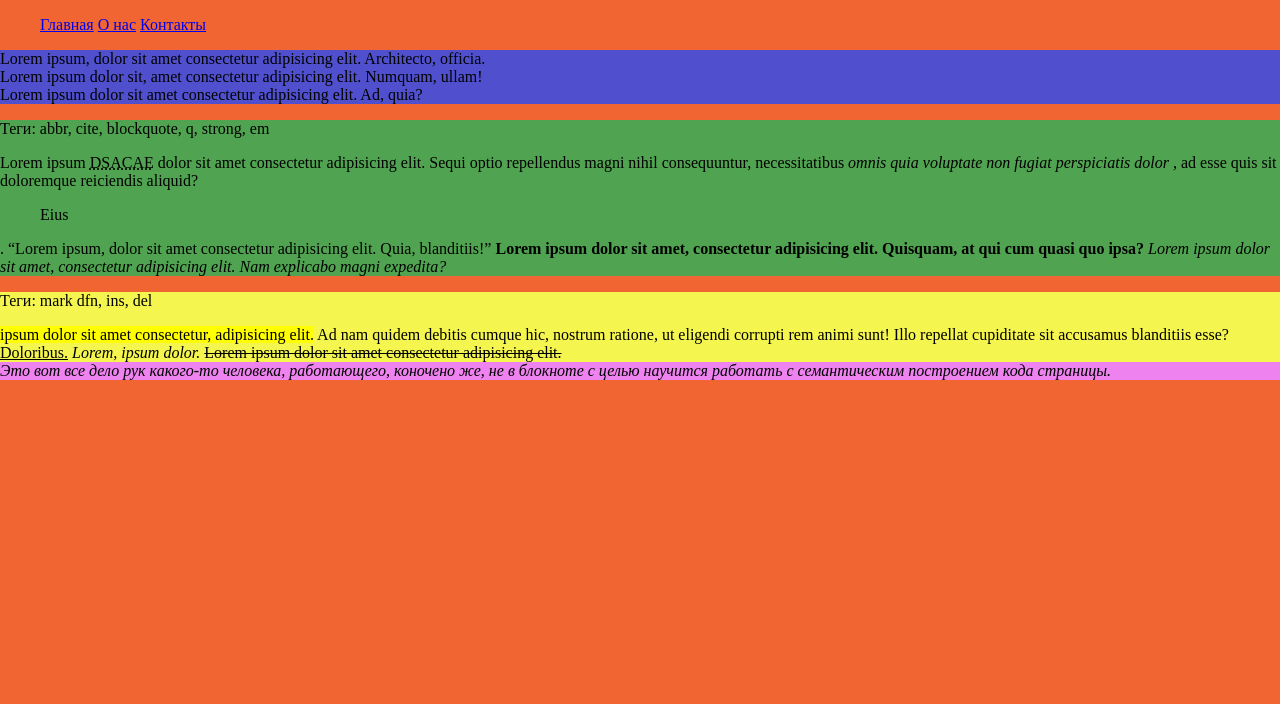
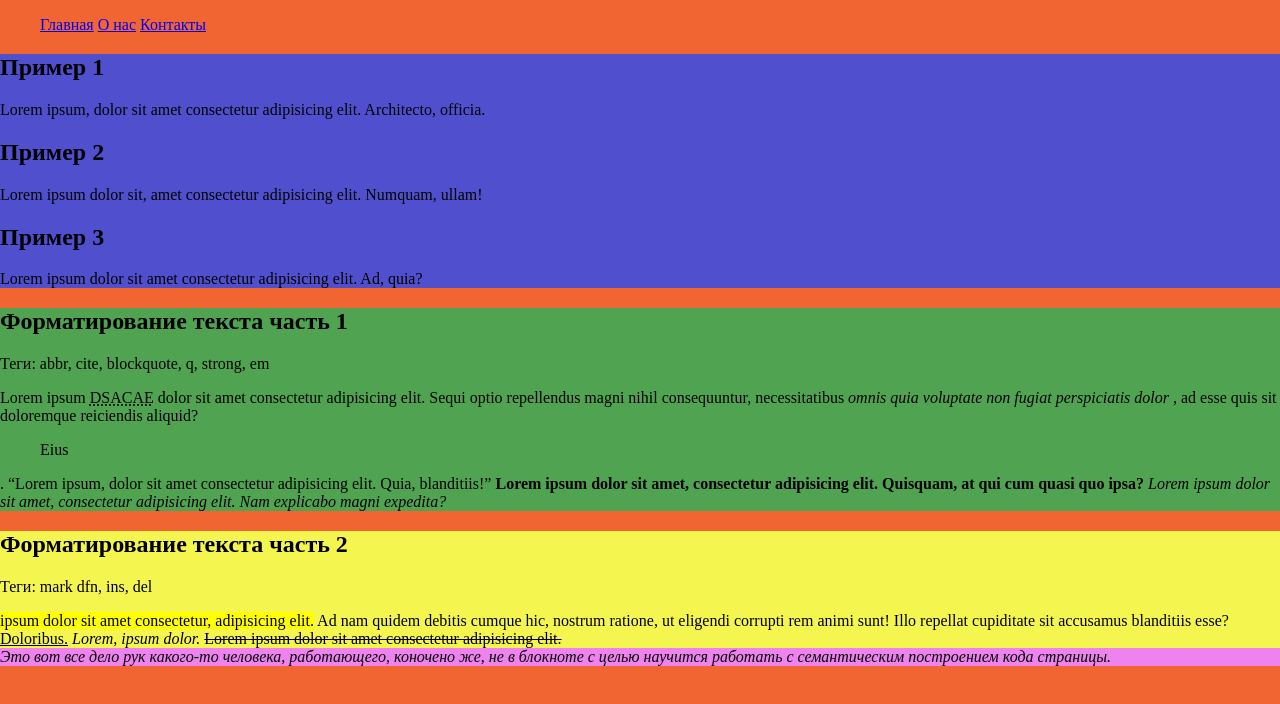
Before and after one commit to AndreyPastoshcuk/Lesson-4, a plain HTML site: page index.html in a window 1280 px wide. Drawn offline with Linux system fonts and the light colour scheme.

Commit message:
some chenge 1.1

```diff
--- a/index.html
+++ b/index.html
@@ -12,7 +12,6 @@
 <body>
     <header>
         <nav>
-            <nav>
             <ul>
                 <li><a href="https://bit.ly/3DWEIKO" target="_blank">Главная</a></li>
                 <li><a href="https://bit.ly/3s42G4p" target="_blank">О нас</a></li>
@@ -23,17 +22,21 @@
 
     <aside class="newsBlock">
         <article>
+            <h2>Пример 1</h2>
             Lorem ipsum, dolor sit amet consectetur adipisicing elit. Architecto, officia.
         </article>
         <article>
+            <h2>Пример 2</h2>
             Lorem ipsum dolor sit, amet consectetur adipisicing elit. Numquam, ullam!
         </article>
         <article>
+            <h2>Пример 3</h2>
             Lorem ipsum dolor sit amet consectetur adipisicing elit. Ad, quia?
         </article>
     </aside>
     <main>
         <section class="lrm1">
+            <h2>Форматирование текста часть 1</h2>
             <p>Теги: abbr, cite, blockquote, q, strong, em</p>
             Lorem ipsum <abbr title="dolor sit amet consectetur adipisicing elit">DSACAE</abbr> dolor sit amet
             consectetur adipisicing elit. Sequi optio repellendus magni nihil consequuntur,
@@ -46,6 +49,7 @@
             <em>Lorem ipsum dolor sit amet, consectetur adipisicing elit. Nam explicabo magni expedita?</em>
         </section>
         <section class="lrm2">
+            <h2>Форматирование текста часть 2</h2>
             <p> Теги: mark dfn, ins, del</p>
             <mark> ipsum dolor sit amet consectetur, adipisicing elit.</mark> Ad nam quidem debitis cumque hic, nostrum
             ratione,
```
Lines whose indentation alone changed are shown as unchanged.
